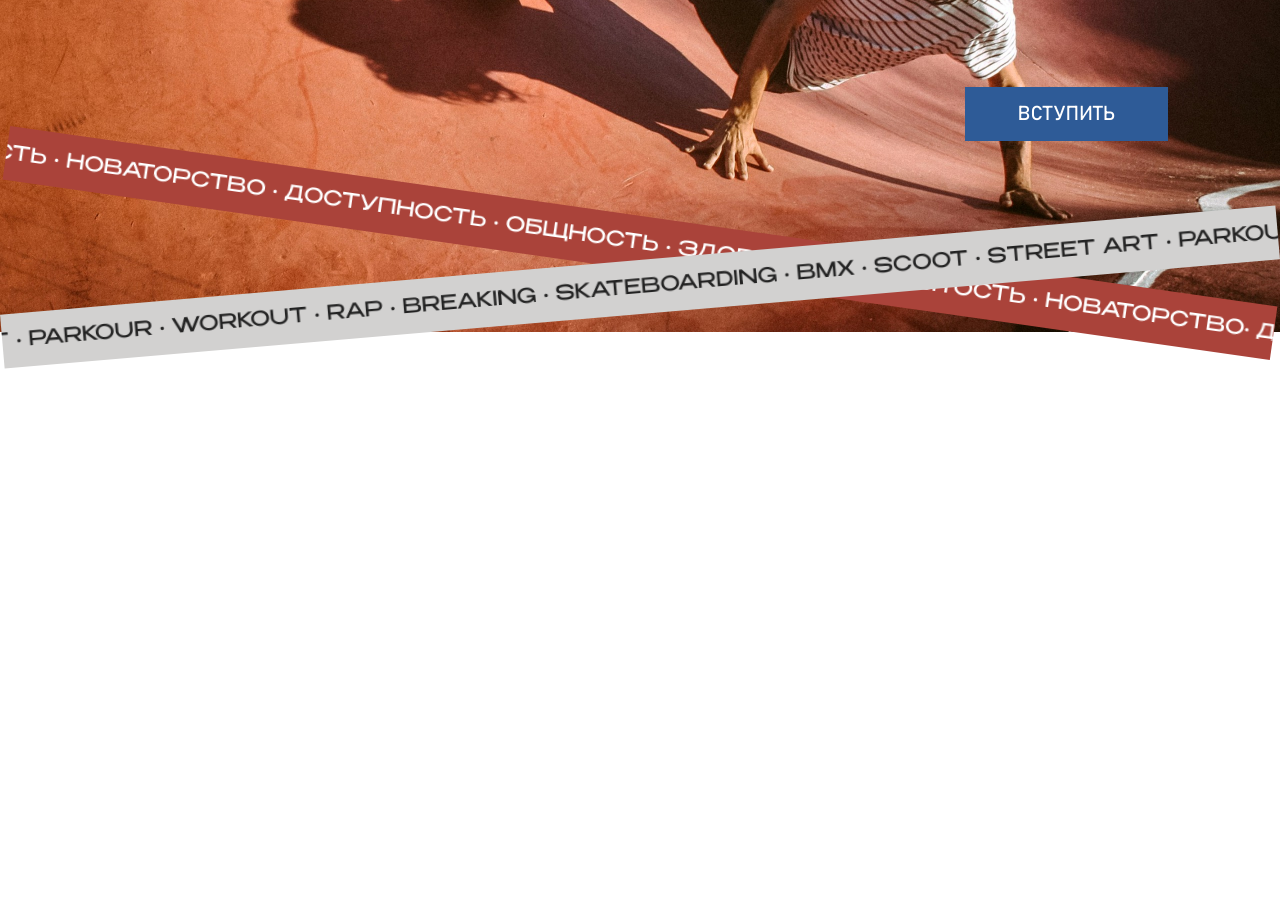
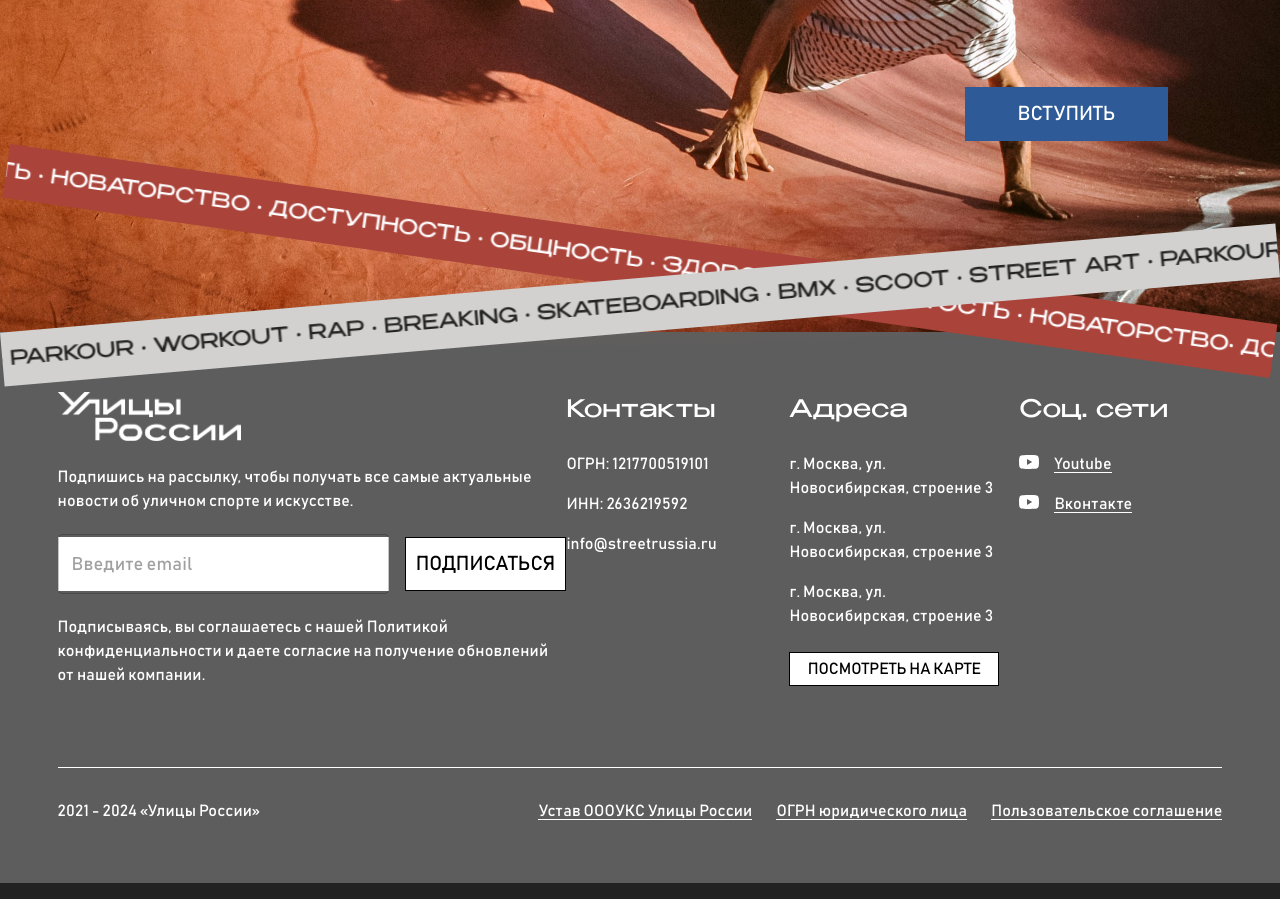
Before and after one commit to street-russia-hackaton/frontend, a React (Vite) app: page /main in a window 1280 px wide. Shown: the part 520-1419 px from the top of the page. Before the commit the page ends 889 px from the top, so only its background shows below. Built offline with nearby package versions, Linux system fonts and the light colour scheme.

Commit message:
feat: add footer

```diff
--- a/src/components/btns/SubmitBtnWithIcon.tsx
+++ b/src/components/btns/SubmitBtnWithIcon.tsx
@@ -23,6 +23,7 @@ const styles = {
         fontWeight: '400',
         color: '#000',
         textTransform:'uppercase',
+        whiteSpace: 'nowrap'
     },
 };
 
--- /dev/null
+++ b/src/components/common/footer/Footer.module.scss
@@ -0,0 +1,8 @@
+.logo {
+    width: 183px;
+    height: 49px;
+}
+
+.icon {
+    margin-right: 15px;
+}
--- /dev/null
+++ b/src/components/common/footer/Footer.tsx
@@ -0,0 +1,166 @@
+import { Box, Container, List, ListItem, ListItemButton, ListItemText, TextField, Typography } from '@mui/material';
+import { Link as RouterLink } from 'react-router-dom';
+import Logo from '../../../assets/images/logo-main.png';
+import vkIcon from '../../../assets/images/vk-icon.svg';
+import youTubeIcon from '../../../assets/images/youtube-icon.svg';
+import style from './Footer.module.scss';
+import SubmitBtnWithIcon from '../../btns/SubmitBtnWithIcon';
+
+//TODO: иконки сайтов типизировать, настроить переход по ссылкам сайта и на карту,
+// реализовать функционал формы рассылки
+
+interface FooterProps {
+    backgroundColor?: string;
+    backdropFilter?: string;
+}
+
+type ImageProps = React.ImgHTMLAttributes<HTMLImageElement> & {
+    icon?: string;
+}
+
+const privacy = 'https://streetrussia.ru/static/files/privacy.pdf';
+
+const contacts = [
+    { id: 1, item: 'ОГРН: 1217700519101' },
+    { id: 2, item: 'ИНН: 2636219592' },
+    { id: 3, item: 'info@streetrussia.ru' },
+];
+const addresses = [
+    { id: 1, item: 'г. Москва, ул. Новосибирская, строение 3' },
+    { id: 2, item: 'г. Москва, ул. Новосибирская, строение 3' },
+    { id: 3, item: 'г. Москва, ул. Новосибирская, строение 3' },
+];
+const sites = [
+    { id: 1, icon: '../../../assets/images/vk-icon.svg', item: 'Youtube' },
+    { id: 2, icon: {vkIcon}, item: 'Вконтакте' },
+];
+
+const styles = {
+    h3: {
+        fontFamily: 'Benzin',
+        fontSize: '24px',
+        fontWeight: 400,
+        lineHeight: 1.5,
+        color: '#fff',
+        m: '0 0 8px',
+    },
+    text: {
+        fontFamily: 'Bahnschrift',
+        fontSize: '16px',
+        fontWeight: 400,
+        lineHeight: 1.5,
+        color: '#fff',
+        m: 0,
+    },
+    link: {
+        borderBottom: '0.5px solid #fff',
+        m: '0 0 8px',
+        p: 0,
+        lineHeight: 0.7,
+        display: 'inline',
+    },
+    list: {
+        height: 56,
+        display: 'flex',
+        flexDirection: 'column',
+        gap: '16px',
+        p: 0,
+        width: 203,
+    },
+    listItem: {
+        p: 0,
+        width: 'auto',
+        display: 'block',
+    },
+    input: {
+        height: '54px',
+        display: 'flex',
+        justifyContent: 'center',
+        background: '#fff',
+        maxWidth: 331,
+    },
+};
+
+export default function Footer({ backgroundColor, backdropFilter }: FooterProps, {icon}: ImageProps) {
+    const handleSubmit = () => {
+        //TODO: подписка
+    };
+
+    const handleShowMap = () => {
+        //TODO: переход на карты
+    };
+
+    return (
+        <Container component="footer" sx={{ width: '100%', maxWidth: { lg: '100%' }, height: '567px', p: { xs: 0, lg: 0 }, display: 'flex', flexDirection: 'column', alignItems: 'center', boxShadow: 'none', transition: 'none', backgroundColor: '#222' }}>
+            <Box sx={{ width: '100%', backgroundColor: backgroundColor || '#222', backdropFilter: backdropFilter || 'none' }}>
+                <Box sx={{ margin: '0 auto', p: '60px 0', width: '91%', height: '100%', maxWidth: { lg: 1312 }, display: 'flex', flexDirection: 'column', gap: '80px' }}>
+                    <Box sx={{ display: 'flex', justifyContent: 'space-between' }}>
+                        <Box sx={{ maxWidth: 532, display: 'flex', flexDirection: 'column', gap: '24px' }}>
+                            <img className={style.logo} src={Logo} alt="Логотип." />
+                            <Typography sx={{ ...styles.text }}>Подпишись на рассылку, чтобы получать все самые актуальные новости об уличном спорте и искусстве.</Typography>
+                            <Box component="form" noValidate sx={{ display: 'flex', gap: '16px' }}>
+                                <TextField placeholder="Введите email" fullWidth sx={styles.input} />
+                                <SubmitBtnWithIcon width="185px" title="Подписаться" height="54" fontSize="20px" disabled={false} onClick={handleSubmit} />
+                            </Box>
+                            <Typography sx={{ ...styles.text }}>Подписываясь, вы соглашаетесь с нашей Политикой конфиденциальности и даете согласие на получение обновлений от нашей компании.</Typography>
+                        </Box>
+                        <Box sx={{ display: 'flex', gap: '20px' }}>
+                            <List sx={{ ...styles.list }}>
+                                <Typography variant="h3" sx={{ ...styles.h3 }}>
+                                    Контакты
+                                </Typography>
+                                {contacts.map(({ id, item }) => (
+                                    <ListItem key={id} sx={{ ...styles.listItem }}>
+                                        <Typography sx={{ ...styles.text }}>{item}</Typography>
+                                    </ListItem>
+                                ))}
+                            </List>
+                            <List sx={{ ...styles.list, width: 210 }}>
+                                <Typography variant="h3" sx={{ ...styles.h3 }}>
+                                    Адреса
+                                </Typography>
+                                {addresses.map(({ id, item }) => (
+                                    <ListItem key={id} sx={{ ...styles.listItem, '&:last-of-type': {marginBottom: '8px'} }}>
+                                        <Typography sx={{ ...styles.text, fontSize: 16 }}>{item}</Typography>
+                                    </ListItem>
+                                ))}
+                                <SubmitBtnWithIcon width="100%" title="Посмотреть на карте" height="40" fontSize="16px" disabled={false} onClick={handleShowMap} />
+                            </List>
+                            <List sx={{ ...styles.list }}>
+                                <Typography variant="h3" sx={{ ...styles.h3 }}>
+                                    Соц. сети
+                                </Typography>
+                                {sites.map(({ id, icon, item }) => (
+                                    <ListItem key={id} sx={{ ...styles.listItem }}>
+                                        <img className={style.icon} src={youTubeIcon} alt="Иконка приложения." />
+                                        <Typography sx={{ ...styles.text, ...styles.link,  }}>{item}</Typography>
+                                    </ListItem>
+                                ))}
+                            </List>
+                        </Box>
+                    </Box>
+                    <List sx={{ height: 56, display: 'flex', justifyContent: 'end', alignItems: 'end', gap: '24px', borderTop: '1px solid #fff', p: 0 }}>
+                        <ListItem sx={{ ...styles.listItem, marginRight: 'auto' }}>
+                            <Typography sx={{ ...styles.text }}>2021 - 2024 «Улицы России»</Typography>
+                        </ListItem>
+                        <ListItem sx={{ ...styles.listItem }}>
+                            <ListItemButton component={RouterLink} to="/main" target="_blank" sx={{ ...styles.text, ...styles.link, display: 'inline', whiteSpace: 'nowrap' }}>
+                                Устав ОООУКС Улицы России
+                            </ListItemButton>
+                        </ListItem>
+                        <ListItem sx={{ ...styles.listItem }}>
+                            <ListItemButton component={RouterLink} to="/main" target="_blank" sx={{ ...styles.text, ...styles.link, display: 'inline', whiteSpace: 'nowrap' }}>
+                                ОГРН юридического лица
+                            </ListItemButton>
+                        </ListItem>
+                        <ListItem sx={{ ...styles.listItem }}>
+                            <ListItemButton component="a" target="_blank" href={privacy} sx={{ ...styles.text, ...styles.link, whiteSpace: 'nowrap' }}>
+                                Пользовательское соглашение
+                            </ListItemButton>
+                        </ListItem>
+                    </List>
+                </Box>
+            </Box>
+        </Container>
+    );
+}
--- a/src/components/common/marquee/Marquee.module.scss
+++ b/src/components/common/marquee/Marquee.module.scss
@@ -1,8 +1,10 @@
 .marquee {
     display: flex;
     overflow: hidden;
+    position: relative;
     height: 54px;
     align-items: center;
+    z-index: 10;
 }
 
 .marquee__text_first, .marquee__text_second {
--- a/src/components/pages/main/Main.tsx
+++ b/src/components/pages/main/Main.tsx
@@ -3,20 +3,18 @@ import React from 'react';
 import Header from '../../common/header/Header';
 import Intro from './intro/Intro';
 import Marquee from '../../common/marquee/Marquee';
+import Footer from '../../common/footer/Footer';
 
-const contentArr = [
-    `• доступность • общность • здоровье • открытость • новаторство • доступность • общность • здоровье • открытость • новаторство `,
-    '• RAP • BREAKING • SKATEBOARDING • BMX • SCOOT • STREET ART • PARKOUR • WORKOUT • RAP • BREAKING • SKATEBOARDING • BMX • SCOOT • STREET ART • PARKOUR • WORKOUT '
-]
+const contentArr = [`• доступность • общность • здоровье • открытость • новаторство • доступность • общность • здоровье • открытость • новаторство `, '• RAP • BREAKING • SKATEBOARDING • BMX • SCOOT • STREET ART • PARKOUR • WORKOUT • RAP • BREAKING • SKATEBOARDING • BMX • SCOOT • STREET ART • PARKOUR • WORKOUT '];
 
 export default function Main() {
-
     return (
         <>
-            <Header backgroundColor='rgba(255,255,255, 0.27)' backdropFilter='blur(10px)' />
+            <Header backgroundColor="rgba(255,255,255, 0.27)" backdropFilter="blur(10px)" />
             <Intro />
-            <Marquee color='#fff' background='#AA433A' content={contentArr[0]} rotate='rotate(8.1deg)' marginTop='-116px'/>
-                <Marquee color='#222' background='#D2D1D0' content={contentArr[1]} rotate='rotate(-4.9deg)' marginTop='-10px'/>
+            <Marquee color="#fff" background="#AA433A" content={contentArr[0]} rotate="rotate(8.1deg)" marginTop="-116px" />
+            <Marquee color="#222" background="#D2D1D0" content={contentArr[1]} rotate="rotate(-4.9deg)" marginTop="-10px" />
+            <Footer backgroundColor="rgba(255,255,255, 0.27)" backdropFilter="blur(10px)" />
         </>
     );
 }
--- a/src/components/pages/main/intro/Intro.tsx
+++ b/src/components/pages/main/intro/Intro.tsx
@@ -3,6 +3,8 @@ import React from 'react';
 import Background from '../../../../assets/images/main-page-background.png';
 import Logo from '../../../../assets/images/logo-main.png';
 import SubmitButton from '../../../btns/SubmitBtn';
+
+//TODO: переход по якорной ссылке вступить, стиль бегущих строк
 
 export default function Intro() {
     const handleClick = () => {
@@ -11,7 +13,7 @@ export default function Intro() {
 
     return (
         <>
-            <Container sx={{position: 'relative', background: `no-repeat center url(${Background})`, backgroundSize: 'cover',  height: '852px', objectFit: 'cover', maxWidth: { lg: '100%' }, p: { sm: 0 } }}>
+            <Container sx={{position: 'relative', marginBottom: '18px', background: `no-repeat center url(${Background})`, backgroundSize: 'cover',  height: '852px', objectFit: 'cover', maxWidth: { lg: '100%' }, p: { sm: 0 } }}>
                 <Box sx={{ display: 'flex', flexDirection: 'column', maxWidth: '1350px', gap: '183px', alignItems: 'end', margin: '0 auto', p: '173px 112px 0 0', boxSizing: 'border-box' }}>
                     <Box sx={{alignSelf: 'start'}}>
                         <img src={Logo} alt="Логотип." />
```
Also changed, not shown: src/assets/images/vk-icon.svg (added), src/assets/images/youtube-icon.svg (added).
